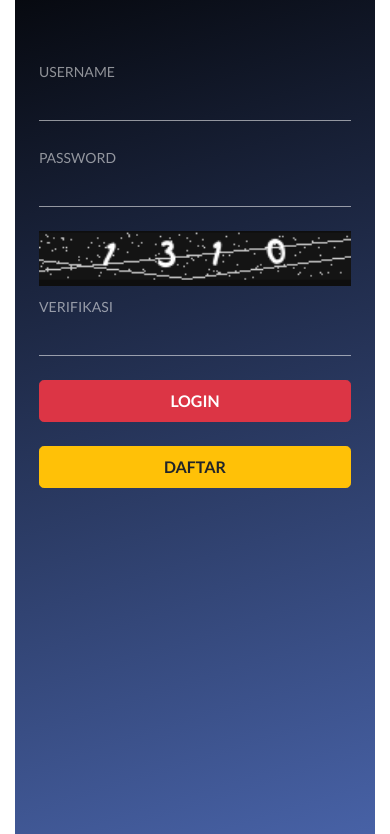
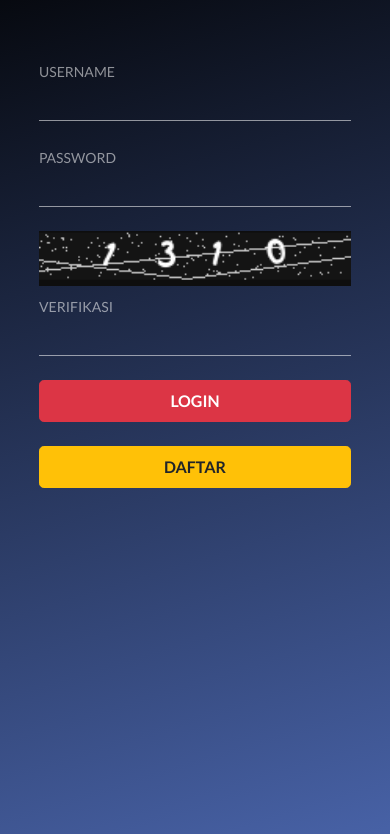
Before and after one commit to ervandra/eddzhuo-sogo, a website: page src/html/login.html in a window 390 px wide. Shown: the part 124-958 px from the top of the page. Drawn offline with nearby package versions, Linux system fonts and the light colour scheme; files that its build step writes are made by us from their sources.

Commit message:
Try remove white background on mobile devices

```diff
--- a/src/scss/index.scss
+++ b/src/scss/index.scss
@@ -6,8 +6,8 @@
 
 html {
   position: relative;
-  margin: 0 auto;
-  background: #fff;
+  margin: 0;
+  padding: 0;
 }
 body {
   overflow: hidden;
@@ -16,6 +16,7 @@ body {
   max-width: 360px;
   min-height: 100%;
   min-height: 100vh;
+  padding: 0;
   margin: 0 auto;
   &.login {
     background-color: #1f2532;
```
Also changed, not shown: dist/css/index.css.
